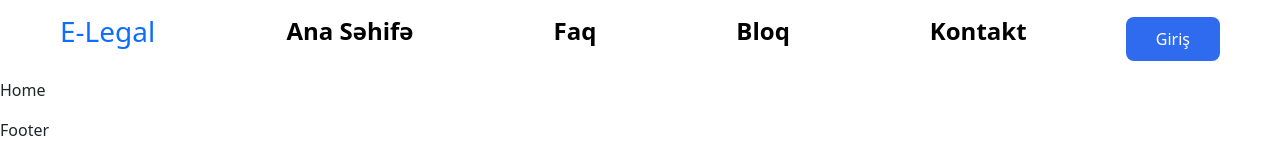
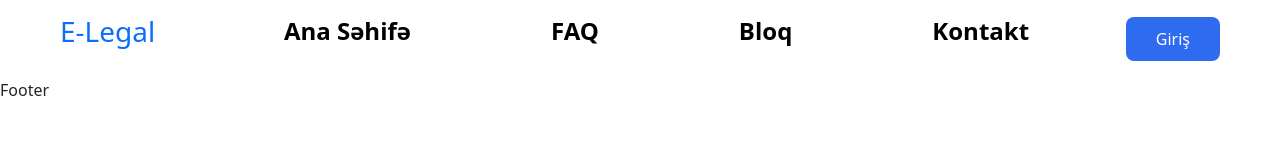
Before and after one commit to huseynesedov/Ai-Lawyer-User, a React (Create React App) app: page / in a window 1280 px wide. Shown: the top 160 px of the page. Built offline with nearby package versions, Linux system fonts and the light colour scheme.

Commit message:
Mockup image added

```diff
--- a/src/Assets/Images/js/images.js
+++ b/src/Assets/Images/js/images.js
@@ -1,5 +1,5 @@
 import Logo from '../setting 1.svg';
-
+import Mockup from '../Mockup.svg'
 import google from '../icons8-google.svg';
 import mail from '../Frame 2.svg';
 
@@ -7,5 +7,6 @@ import mail from '../Frame 2.svg';
 export default {
     Logo,
     google,
-    mail
+    mail,
+    Mockup
 }
--- a/src/Components/Layout/Header/index.jsx
+++ b/src/Components/Layout/Header/index.jsx
@@ -23,7 +23,7 @@ function Header() {
                                 <li>Ana Səhifə</li>
                             </Link>
                             <Link to={""}>
-                                <li>Faq</li>
+                                <li>FAQ</li>
                             </Link>
                             <Link to={""}>
                                 <li>Bloq</li>
--- a/src/Components/Pages/Home/index.jsx
+++ b/src/Components/Pages/Home/index.jsx
@@ -1,14 +1,12 @@
 import React from 'react';
+import images from '../../../Assets/Images/js/images';
+
 
 
 function Home() {
-
-
     return (
         <>
-            <p>
-                Home
-            </p>
+
         </>
     );
 }
```
Also changed, not shown: 1 other file (tests, documents, lock files or other folders).
